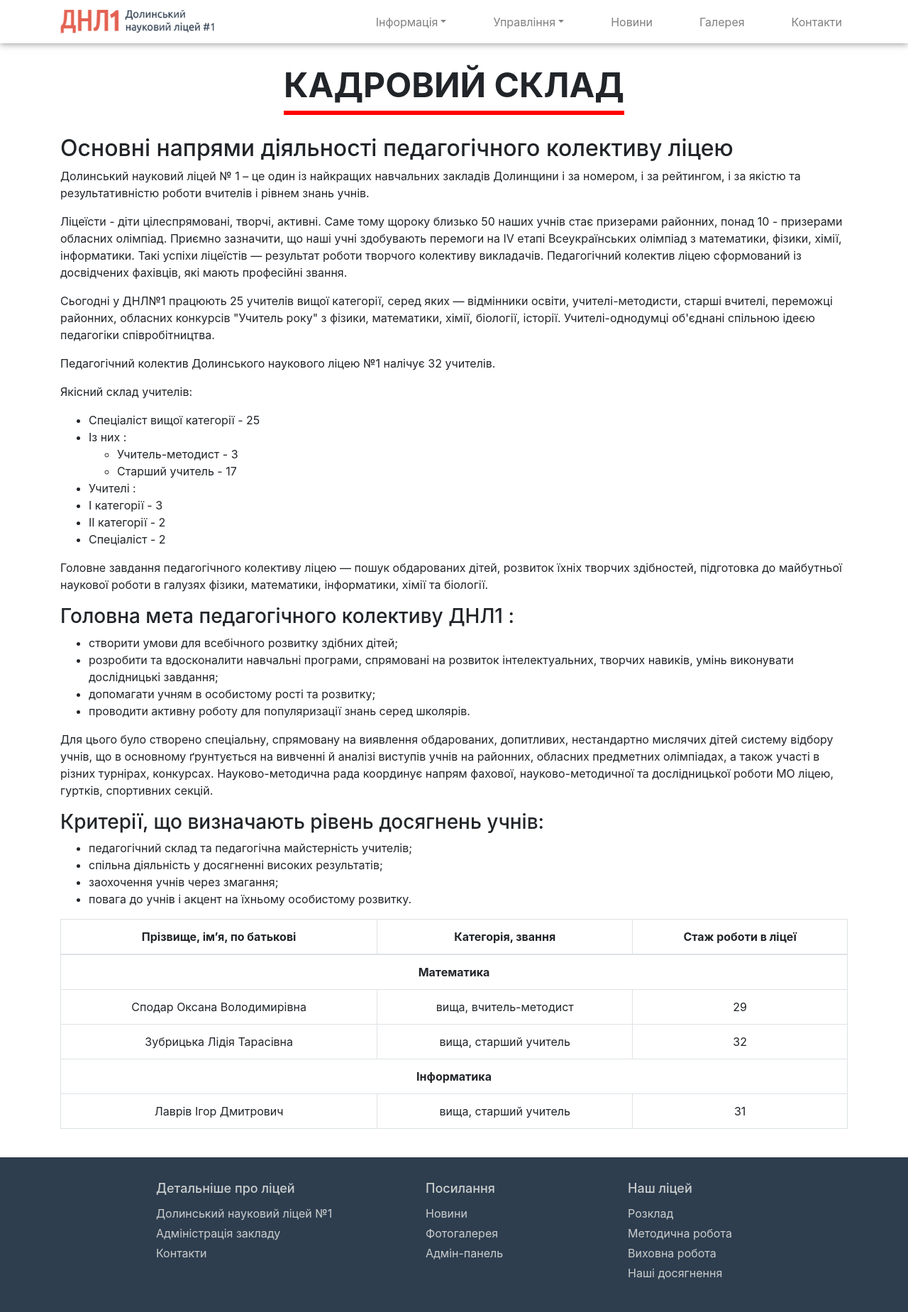
After one commit to shteniovych7/dnl1-site, a Django app: page /collective/ in a window 1280 px wide. The commit adds this page. Shown: the top 1849 px of the page at 71% size. Run offline with Django 3.2, Linux system fonts and the light colour scheme; style sheets or scripts are compiled from the project's sources; some libraries are stand-ins or nearby versions.

Commit message:
changed navbar

```diff
--- /dev/null
+++ b/dnl1/templates/dnl1/collective.html
@@ -0,0 +1,89 @@
+{% extends 'dnl1/wrapper.html' %}
+
+{% block title %}
+Кадровий склад
+{% endblock %}
+
+{% block cssfiles %}
+{% load static  %}
+<!-- links css here -->
+{% endblock %}
+
+{% block content %}
+{% include "dnl1/includes/page-title.html" with title='Кадровий склад' %}
+
+<div class="container">
+    <h2>Основні напрями діяльності педагогічного колективу ліцею</h2>
+    <p>Долинський науковий ліцей № 1 – це один із найкращих навчальних закладів Долинщини і за номером, і за рейтингом, і за якістю та результативністю роботи вчителів і рівнем знань учнів.</p>
+    <p>Ліцеїсти - діти цілеспрямовані, творчі, активні. Саме тому щороку близько 50 наших учнів стає призерами районних, понад 10 - призерами обласних олімпіад. Приємно зазначити, що наші учні здобувають перемоги на IV етапі Всеукраїнських олімпіад з математики, фізики, хімії, інформатики. Такі успіхи ліцеїстів — результат роботи творчого колективу викладачів. Педагогічний колектив ліцею сформований із досвідчених фахівців, які мають професійні звання.</p>
+    <p>Сьогодні у ДНЛ№1 працюють 25 учителів вищої категорії, серед яких — відмінники освіти, учителі-методисти, старші вчителі, переможці районних, обласних конкурсів "Учитель року" з фізики, математики, хімії, біології, історії. Учителі-однодумці об'єднані спільною ідеєю педагогіки співробітництва. </p>
+    <p>Педагогічний колектив Долинського наукового ліцею №1 налічує 32 учителів.</p>
+    <p>Якісний склад учителів:</p>
+    <ul>
+        <li>Спеціаліст вищої категорії - 25</li>
+        <li>Із них :
+            <ul>
+                <li>Учитель-методист - 3</li>
+                <li>Cтарший учитель - 17</li>
+            </ul>
+        </li>
+        <li>Учителі :</li>
+        <li>І категорії - 3</li>
+        <li>ІІ категорії - 2</li>
+        <li>Спеціаліст - 2</li>
+    </ul>
+
+    <p>Головне завдання педагогічного колективу ліцею — пошук обдарованих дітей, розвиток їхніх творчих здібностей, підготовка до майбутньої наукової роботи в галузях фізики, математики, інформатики, хімії та біології.</p>
+    <h3>Головна мета педагогічного колективу ДНЛ1 : </h3>
+    <ul>
+        <li>створити умови для всебічного розвитку здібних дітей;</li>
+        <li>розробити та вдосконалити навчальні програми, спрямовані на розвиток інтелектуальних, творчих навиків, умінь виконувати дослідницькі завдання;</li>
+        <li>допомагати учням в особистому рості та розвитку;</li>
+        <li>проводити активну роботу для популяризації знань серед школярів.</li>
+    </ul>
+    <p>Для цього було створено спеціальну, спрямовану на виявлення обдарованих, допитливих, нестандартно мислячих дітей систему відбору учнів, що в основному ґрунтується на вивченні й аналізі виступів учнів на районних, обласних предметних олімпіадах, а також участі в різних турнірах, конкурсах. Науково-методична рада координує напрям фахової, науково-методичної та дослідницької роботи МО ліцею, гуртків, спортивних секцій.</p>
+    <h3>Критерії, що визначають рівень досягнень учнів:</h3>
+    <ul>
+        <li>педагогічний склад та педагогічна майстерність учителів;</li>
+        <li>спільна діяльність у досягненні високих результатів;</li>
+        <li>заохочення учнів через змагання;</li>
+        <li>повага до учнів і акцент на їхньому особистому розвитку.</li>
+    </ul>
+
+
+    <table class="table table-bordered text-center">
+        <thead>
+            <tr>
+                <th scope="col">Прізвище, ім’я, по батькові</th>
+                <th scope="col">Категорія, звання</th>
+                <th scope="col">Стаж роботи в ліцеї</th>
+
+            </tr>
+        </thead>
+        <tbody>
+            {% for less in info %}
+                {% for tea in less %}
+                    {% if forloop.first %}
+                    <tr>
+                        <th colspan="3">{{less.0}}</td></tr>
+                    <tr>
+                    {% else %}
+                    <tr>
+                            <td>{{tea.0}}</td>
+                            <td>{{tea.1}}</td>
+                            <td>{{tea.2}}</td>
+                    </tr>
+                    {% endif %}
+                {% endfor %}
+            {% endfor %}
+        </tbody>
+    </table>
+</div>
+
+
+{% endblock %}
+
+
+{% block jsfiles %}
+<!-- links js here -->
+{% endblock %}
--- a/dnl1/templates/dnl1/wrapper.html
+++ b/dnl1/templates/dnl1/wrapper.html
@@ -17,7 +17,8 @@
     {% endblock %}
 </head>
 <body>
-    <nav class="navbar sticky-top navbar-expand-lg navbar-light" >
+
+    <nav class="navbar sticky-top navbar-expand-lg navbar-light btco-hover-menu" >
         <div class="container">
             <a class="navbar-brand" href="/"><img src="{% static 'dnl1/images/logo.png' %}" height=35></a>
             <button class="navbar-toggler" type="button" data-toggle="collapse" data-target="#navbar1" aria-controls="navbar1" aria-expanded="false" aria-label="Toggle navigation">
@@ -30,6 +31,7 @@
                     <ul class="dropdown-menu" aria-labelledby="navbarDropdown1">
                         <li><a class="dropdown-item" href="/statut">Статут наукового ліцею</a></li>
                         <li><a class="dropdown-item" href="/license">Ліцензія</a></li>
+                        <li><a class="dropdown-item" href="/collective">Кадровий склад</a></li>
                         <li><a class="dropdown-item" href="/vacancies">Вакансії</a></li>
                         <li><a class="dropdown-item" href="/educational_programs">Освітні програми</a></li>
                         <li><a class="dropdown-item" href="/inclination">Інклюзія</a></li>
@@ -49,11 +51,11 @@
                         <li class="dropdown-submenu"><a class="dropdown-item dropdown-toggle" href="#">Служби</a>
                             <ul class="dropdown-menu">
                               <li><a class="dropdown-item" href="#">Медична служба</a></li>
-                              <li><a class="dropdown-item" href="#">Соціальна служба</a></li>
+                              <li><a class="dropdown-item" href="/social-service">Соціальна служба</a></li>
                               <li><a class="dropdown-item" href="#">Психологічна служба</a></li>
+                            </ul>
+                        </li>
 
-                            </ul>
-                          </li>
                     </ul>
                     </li>
 
--- a/dnl1/urls.py
+++ b/dnl1/urls.py
@@ -26,5 +26,7 @@ urlpatterns = [
     path('financial-statements/', views.financial_statements),
     path('schedule/', views.schedule),
     path('educational-activities/', views.educational_activities),
-    path('zno/', views.zno)
+    path('zno/', views.zno),
+    path('social-service/', views.social_service),
+    path('collective/', views.collective),
 ]
--- a/dnl1/views.py
+++ b/dnl1/views.py
@@ -1,5 +1,6 @@
 from django.shortcuts import render
 from photogallery.models import Topic
+import datetime
 
 def page_is_in_work(request):
     return render(request, 'dnl1/page-is-in-work.html')
@@ -34,6 +35,16 @@ def educational_activities(request):
 
 def zno(request):
     return render(request, 'dnl1/zno.html')
+
+def social_service(request):
+    return render(request, 'dnl1/social-service.html')
+
+def collective(request):
+    info = [
+        ['Математика', ['Сподар Оксана Володимирівна', 'вища, вчитель-методист', datetime.date.today().year - 1990], ['Зубрицька Лідія Тарасівна', 'вища, старший учитель', datetime.date.today().year - 1987] ],
+        ['Інформатика', ['Лаврів Ігор Дмитрович', 'вища, старший учитель', datetime.date.today().year - 1988]]
+    ]
+    return render(request, 'dnl1/collective.html', {'info' : info})
 
 # pages in work
 def license(request):
```
Also changed, not shown: dnl1/static/dnl1/css/layout.css (+51 -17 lines), dnl1/static/dnl1/js/layout.js (renamed from static/dnl1/layout.js, +23 -14 lines), dnl1/static/dnl1/less/layout.less (+24 -18 lines), dnl1/templates/dnl1/social-service.html (added, +48 -0 lines), dnl1/static/dnl1/images/services/rizhkiv_t_s.jpg (added), static/dnl1/images/services/rizhkiv_t_s.jpg (added).
